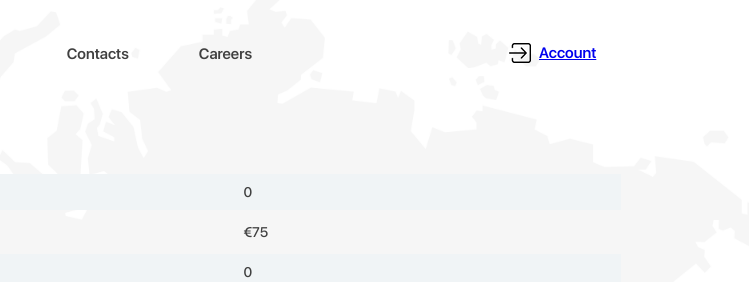
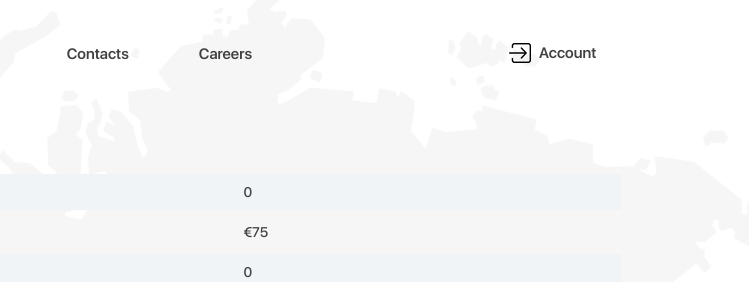
Before and after one commit to alisam1/Moneyac, a plain HTML site: page inner.html in a window 1280 px wide. Shown: the top 282 px of the page, 531-1280 px from the left. Drawn offline with Linux system fonts and the light colour scheme.

Commit message:
Deploy alisam1/Moneyac to github.com/alisam1/Moneyac.git:gh-pages

```diff
--- a/inner.html
+++ b/inner.html
@@ -23,7 +23,7 @@
        </nav>
 
        <div class="page_header__login">
-         <p class="login_auth"><a href="#">Account</a></p>
+         <p class="login_auth" href="#">Account</p>
        </div>
 
        <nav class="mobile-menu container">
```
